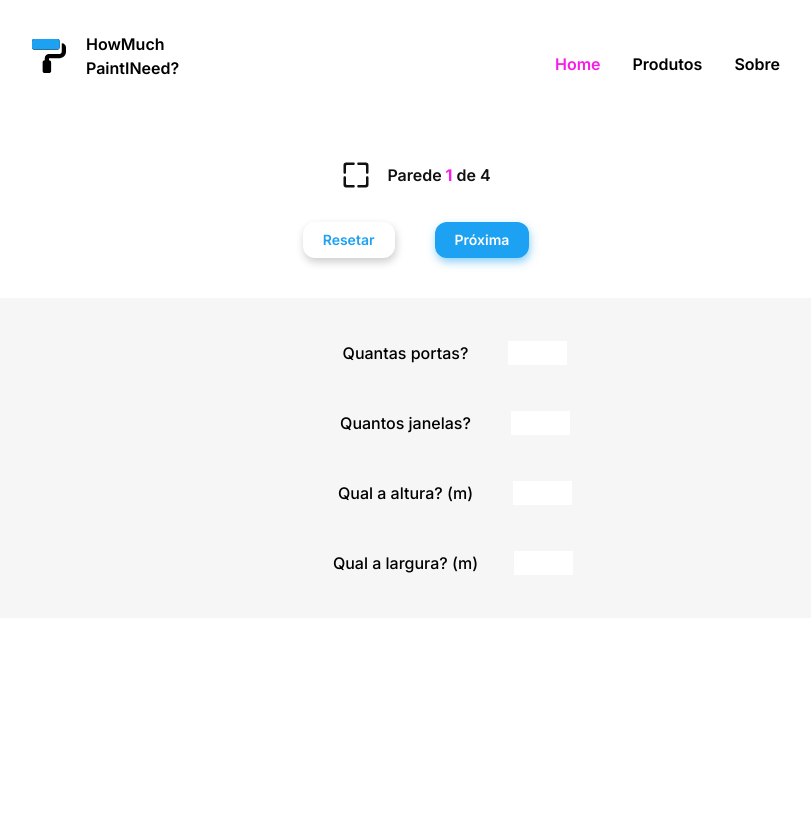
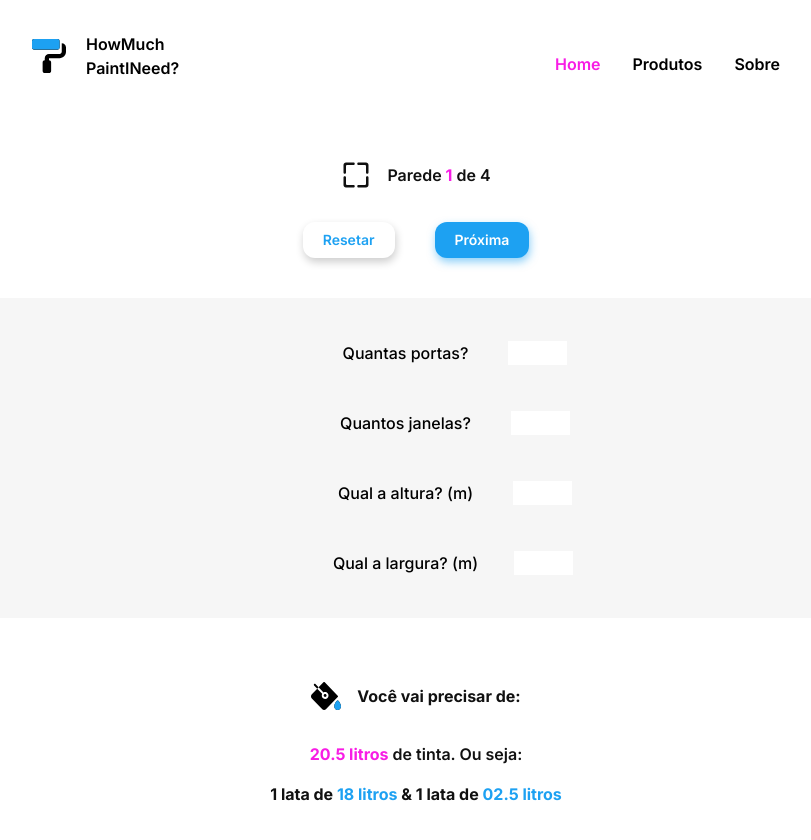
Before and after one commit to Thiagoow/PaintCalculator-React-Js-Redux-Tailwind, a React (Vite) app: page / in a window 1280 px wide. Shown: the top 840 px of the page, without its empty margins (224-1035 px from the left). Before the commit the page ends 800 px from the top, so only its background shows below. Built offline with nearby package versions, Linux system fonts and the light colour scheme; some icons are missing; the HTML template or start-up script is replaced by a standard one.

Commit message:
Rendering Results

```diff
--- a/src/pages/Home.jsx
+++ b/src/pages/Home.jsx
@@ -3,6 +3,7 @@ import Header from '../components/Header';
 import CurrentWall from '../components/CurrentWall';
 import WallBtns from '../components/WallBtns';
 import InputsList from '../components/InputsList';
+import Results from '../components/Results';
 
 export default function Home() {
   return (
@@ -12,6 +13,7 @@ export default function Home() {
         <CurrentWall />
         <WallBtns />
         <InputsList />
+        <Results />
       </main>
     </>
   );
```
